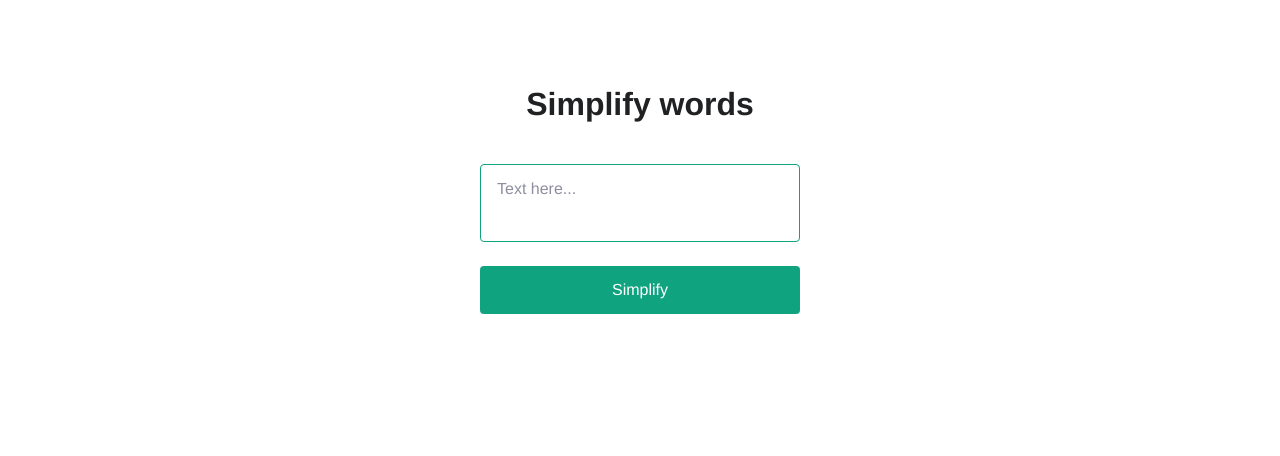
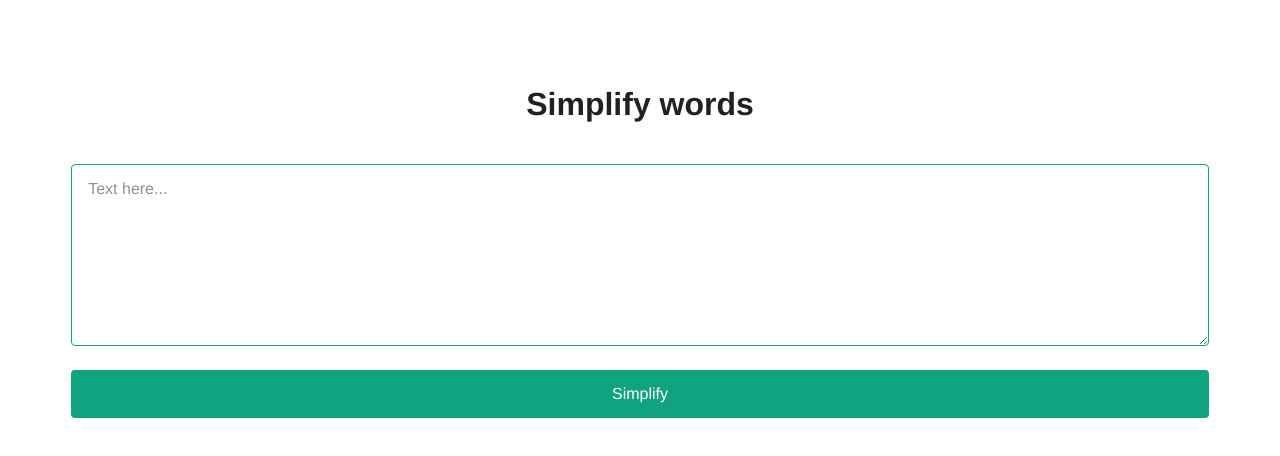
Before and after one commit to walerick/simplify, a React (Create React App) app: page / in a window 1280 px wide. Shown: the top 456 px of the page. Built offline with nearby package versions, Linux system fonts and the light colour scheme; a web font is replaced by a local one.

Commit message:
call directed to backend

```diff
--- a/src/Form.js
+++ b/src/Form.js
@@ -3,7 +3,7 @@ import { useState } from "react";
 
 const Form = () => {
   const [textInput, setTextInput] = useState("");
-  const [result, setResult] = useState();
+  const [result, setResult] = useState([]);
 
   const onSubmit = async (text) => {
     text.preventDefault();
@@ -14,18 +14,28 @@ const Form = () => {
         body: JSON.stringify({ prompt: textInput }),
       });
       const responseText = await response.text();
-      setResult(responseText);
-      // Use the response text here
-      console.log(responseText);
+      let responseArray = responseText.split(" ");
+      let currentIndex = 0;
+      let displayResult = "";
+      const displayResponse = () => {
+        if (currentIndex < responseArray.length) {
+          displayResult += responseArray[currentIndex] + " ";
+          setResult(displayResult);
+          currentIndex++;
+          setTimeout(displayResponse, 250);
+        }
+      };
+      displayResponse();
     } catch (error) {
       console.log(error);
+      setResult("Error generating response");
     }
   };
   return (
     <main className="home">
       <h3>Simplify words</h3>
       <form onSubmit={onSubmit}>
-        <input
+        <textarea
           type="text"
           name="texts"
           placeholder="Text here..."
--- a/src/index.css
+++ b/src/index.css
@@ -21,6 +21,13 @@
   color: #353740;
   font-family: "ColfaxAI", Helvetica, sans-serif;
 }
+
+.home textarea {
+  font-size: 16px;
+  line-height: 24px;
+  color: #353740;
+  font-family: "ColfaxAI", Helvetica, sans-serif;
+}
 .home {
   display: flex;
   flex-direction: column;
@@ -38,11 +45,12 @@
 .home form {
   display: flex;
   flex-direction: column;
-  width: 320px;
+  /* width: 320px; */
+  width: 90%;
 }
-.home input[type="text"] {
+.home textarea[type="text"] {
   padding: 12px 16px;
-  padding-bottom: 40px;
+  padding-bottom: 120px;
   border: 1px solid #10a37f;
   border-radius: 4px;
   margin-bottom: 24px;
```
